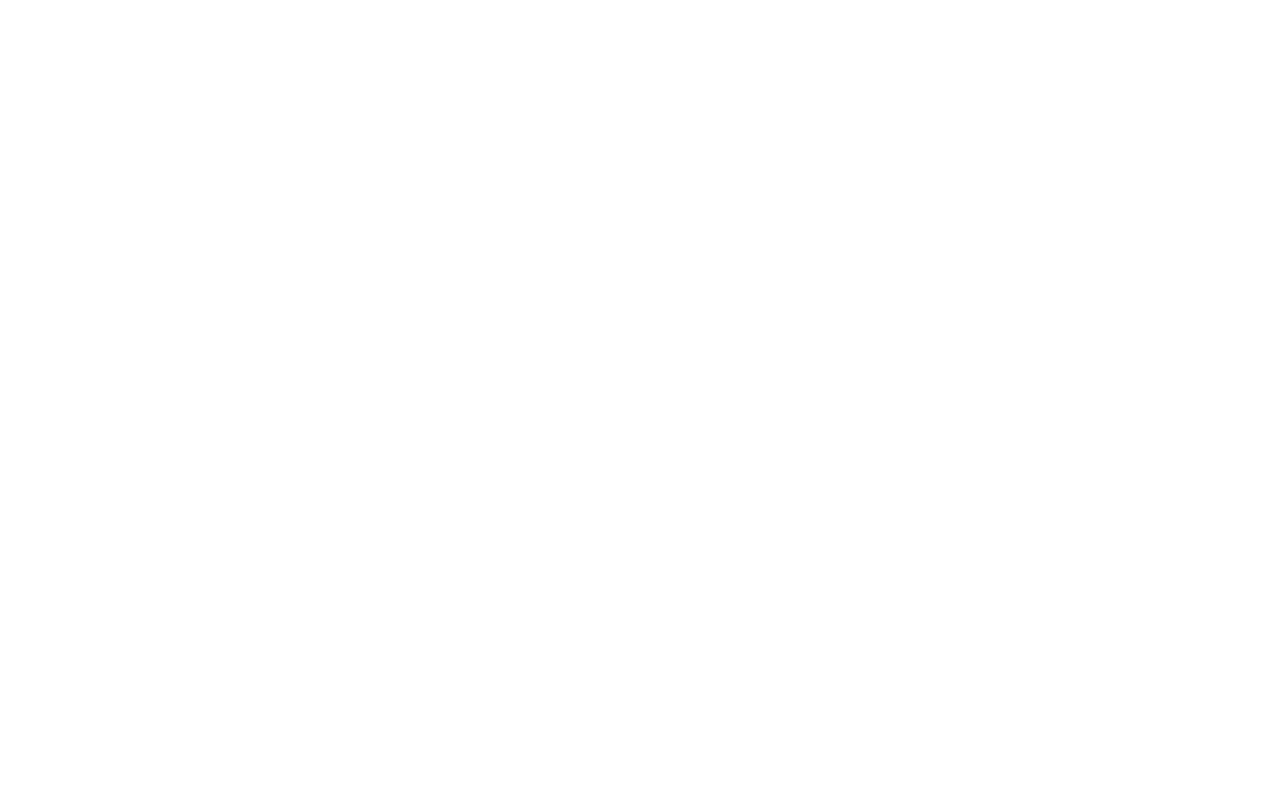
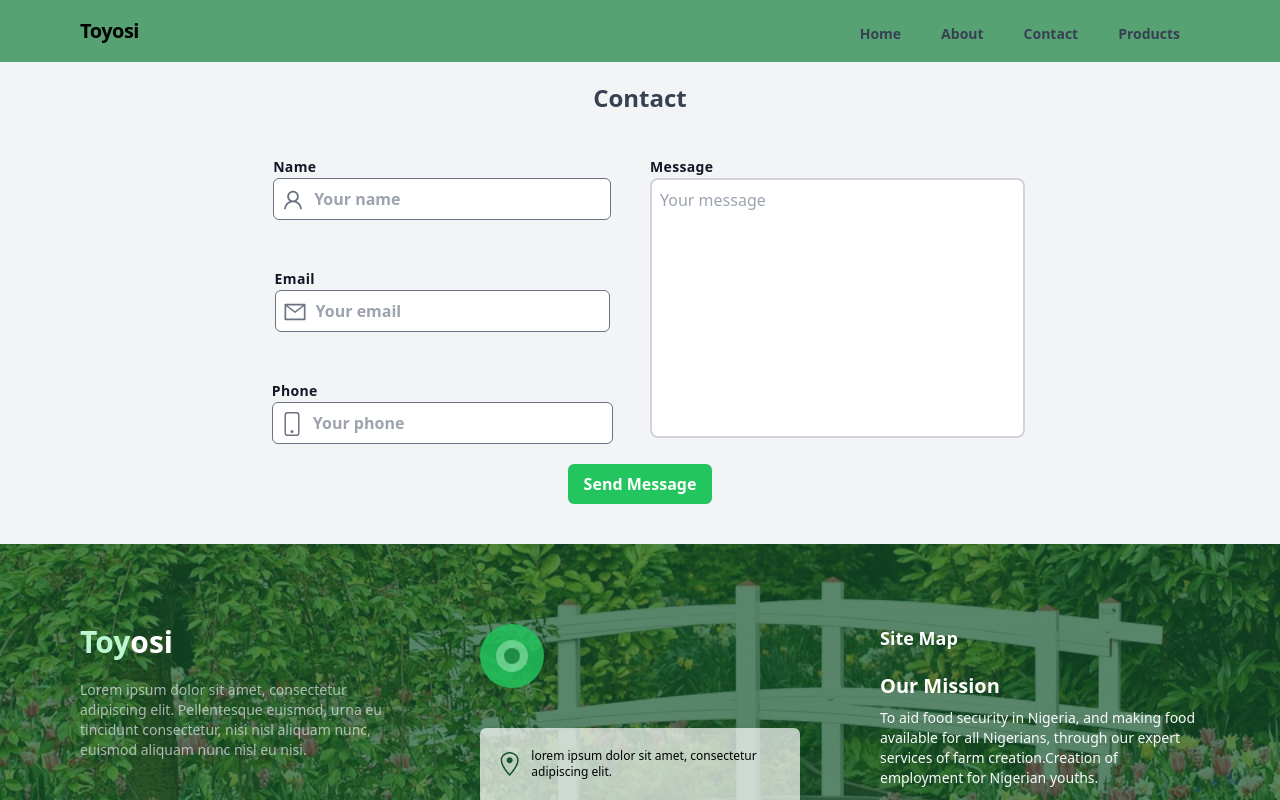
Before and after one commit to olatoyosi/olatoyosi.github.io, a React (Create React App) app: page /contact in a window 1280 px wide. Before the commit this address had no page. Shown: the top 800 px of the page. Built offline with nearby package versions, Linux system fonts and the light colour scheme.

Commit message:
Created the contact page

```diff
--- a/src/App.js
+++ b/src/App.js
@@ -2,6 +2,7 @@
 import Main from "./Pages/Main";
 import ProductPage from "./Pages/ProductPage";
 import Layout from "./components/layouts/Layout";
+import ContactPage from "./Pages/ContactPage";
 
 function App() {
     return (
@@ -10,6 +11,8 @@
                 <Route path="/" element={<Layout/>}>
                     <Route index element={<Main/>}/>
                     <Route path="products" element={<ProductPage />}/>
+                    <Route path="contact" element={<ContactPage/>}/>
+                    <Route path="*" element={<div>404</div>}/>
                 </Route>
             </Routes>
         </BrowserRouter>
--- /dev/null
+++ b/src/Pages/ContactPage.jsx
@@ -0,0 +1,32 @@
+import {AiOutlineMail, AiOutlineUser} from "react-icons/ai";
+import Input from "../components/forms/Input";
+import {IconStyle} from "../components/forms/IconStyle";
+import {BsPhone} from "react-icons/bs";
+
+const ContactPage = () => {
+    return (
+        <div className="mx-auto flex flex-col justify-center items-center">
+            <h1 className="text-center text-2xl mt-5 font-bold text-gray-700">Contact</h1>
+            <div className="flex flex-col items-center justify-center my-10 max-w-screen-lg mx-10">
+                <form className="flex flex-col items-center">
+                    <div className="grid grid-cols-1 sm:grid-cols-2 gap-5">
+                        <div className="col-span-1 flex flex-col justify-between items-center w-full space-y-5 h-full">
+                            <Input label="Name" type="text" name="name" id="name" placeholder="Your name" icon={<AiOutlineUser className={IconStyle}/>} />
+                            <Input label={"Email"} type="email" name="email" id="email" placeholder="Your email" icon={<AiOutlineMail className={IconStyle}/>} />
+                            <Input label={"Phone"} type="tel" name="phone" id="phone" placeholder="Your phone" icon={<BsPhone className={IconStyle}/>} />
+                        </div>
+                        <div className="col-span-1 w-full ">
+                            <label htmlFor="message" className="text-gray-900 mb-3 text-sm font-bold tracking-wide">Message</label>
+                            <textarea name="message" id="message" cols="30" rows="10" placeholder="Your message" className="border-2 p-2 border-gray-300 focus:outline-green-500/70 rounded-lg w-full resize-none"></textarea>
+                        </div>
+                    </div>
+                    <div className="flex justify-center">
+                        <button type="submit" className="bg-green-500 hover:bg-green-700 text-white font-bold py-2 px-4 mt-5 rounded-md">Send Message</button>
+                    </div>
+                </form>
+            </div>
+        </div>
+    )
+}
+
+export default ContactPage
--- a/src/Pages/Main.jsx
+++ b/src/Pages/Main.jsx
@@ -1,5 +1,4 @@
 import Header from "../components/layouts/Header";
-import {BsTelephone} from "react-icons/bs";
 import Item from "../components/Item";
 import Testimonial from "../components/Testimonial";
 import ProductList from "../components/ProductList";
--- /dev/null
+++ b/src/components/forms/IconStyle.js
@@ -0,0 +1,4 @@
+const IconStyle = "absolute left-0 bottom-0 ml-2 mb-2 w-6 h-6 text-gray-500 peer-focus:text-green-700/70";
+export {
+    IconStyle
+}
--- /dev/null
+++ b/src/components/forms/Input.jsx
@@ -0,0 +1,11 @@
+const Input = ({icon, label, ...props}) => {
+    return (
+        <div className="relative">
+            <label htmlFor={props.id} className="text-gray-900 mb-3 text-sm font-bold tracking-wide">{label}</label>
+            <input {...props} className="border text-gray-700 font-semibold border-gray-500 p-2 w-full pl-10 rounded-md peer outline-2 outline-gray-300 focus:outline-green-500/70" />
+            {icon}
+        </div>
+    )
+}
+
+export default Input
--- a/src/components/layouts/Nav.jsx
+++ b/src/components/layouts/Nav.jsx
@@ -18,7 +18,7 @@
                 <div className={` ${isToggled ? "flex":"hidden" } z-10 sm:flex fixed sm:relative bg-white flex-col text-sm font-semibold sm:flex-row mt-2 shadow-md sm:shadow-none sm:bg-transparent left-5 right-5 sm:left-0 sm:right-0 overflow-hidden rounded-md`}>
                     <NavMenu to={{pathname: "/", hash: "#top",}}>Home</NavMenu>
                     <NavMenu to={{pathname: "/", hash: "#about",}}>About</NavMenu>
-                    <NavMenu to={{pathname: "/", hash: "#contact",}}>Contact</NavMenu>
+                    <NavMenu to={{pathname: "/contact"}}>Contact</NavMenu>
                     <NavMenu to={{pathname: "/products"}}>Products</NavMenu>
                 </div>
             </div>
```
